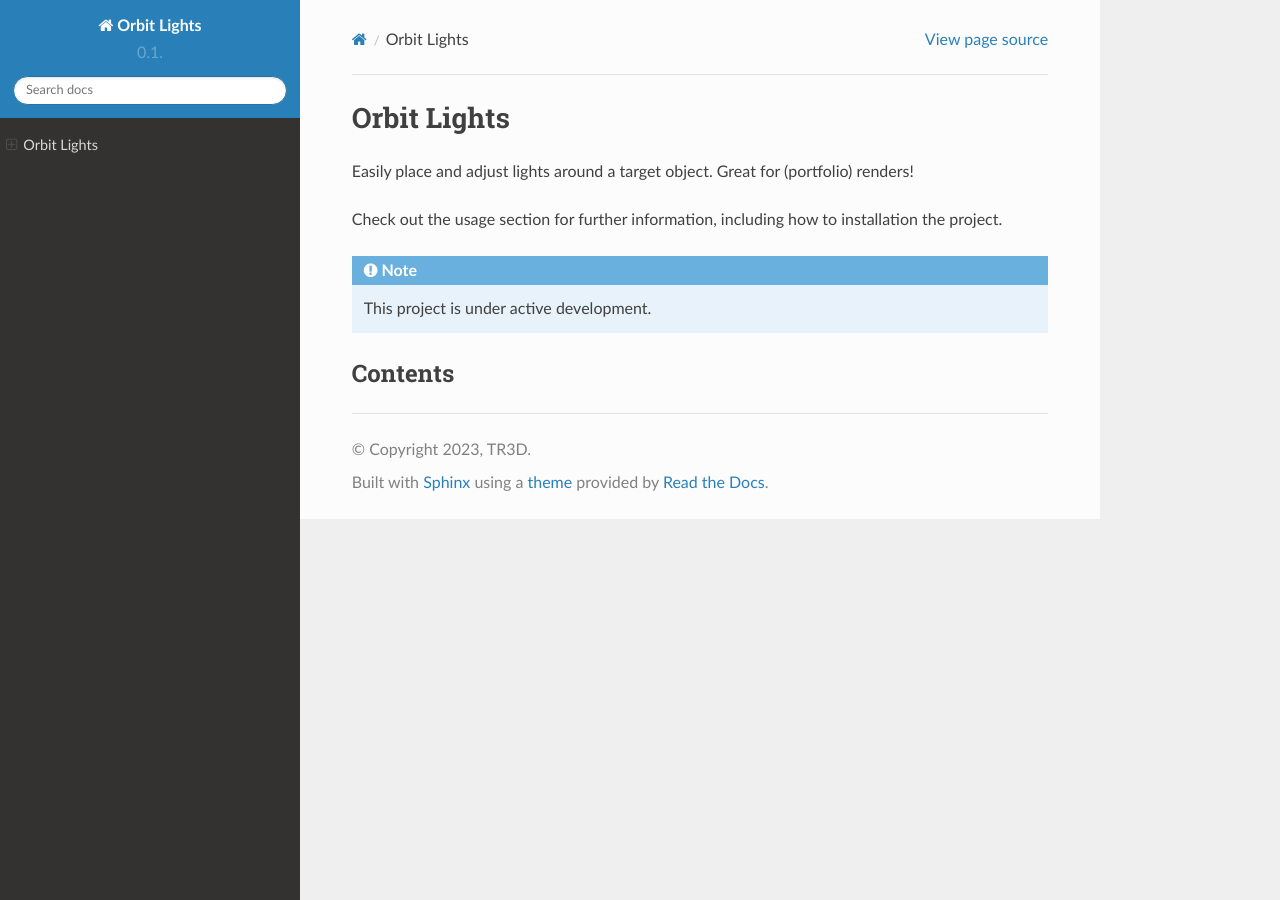
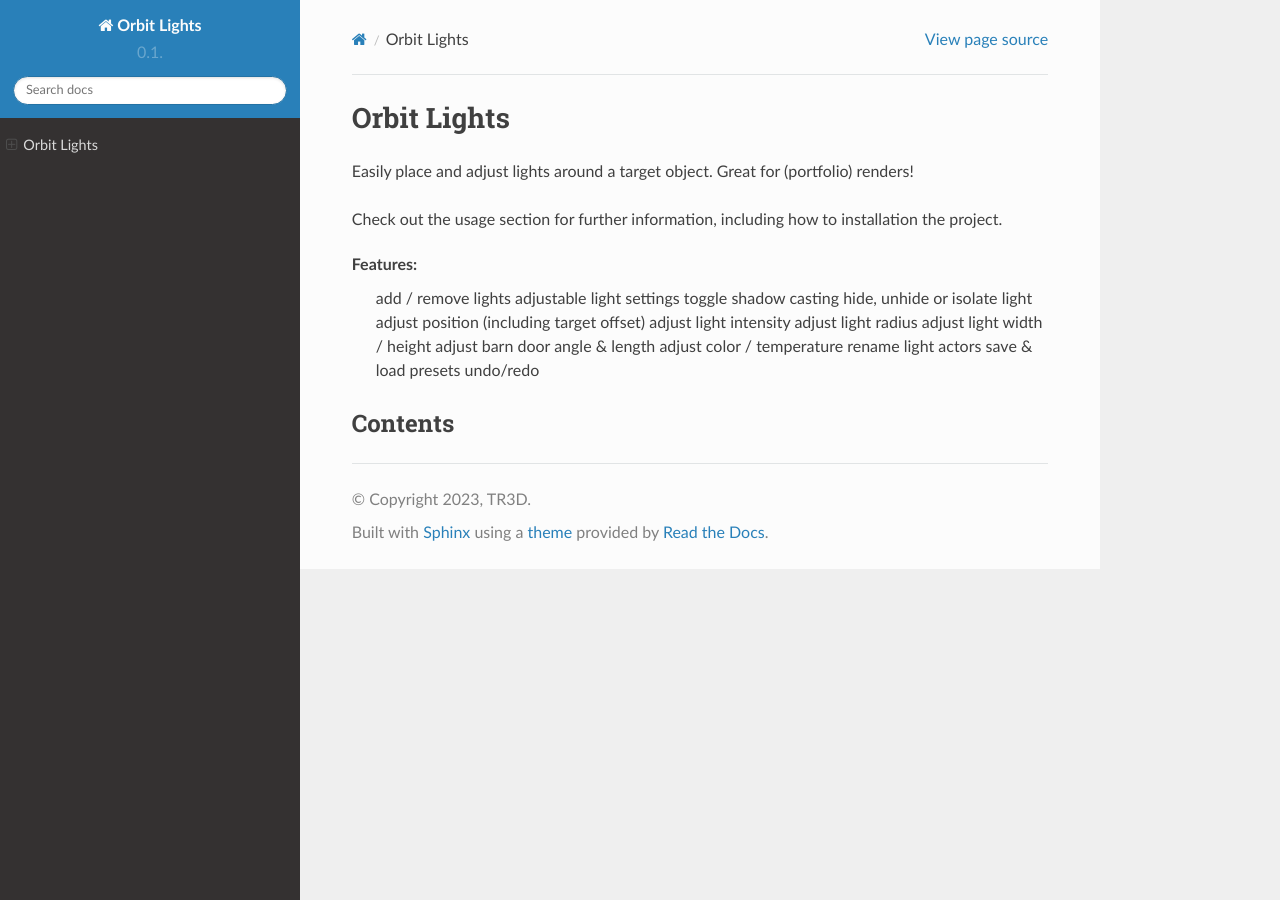
Before and after one commit to TR3D/OrbitLightsDocs, a Sphinx documentation site: the page built from docs/source/index.rst, in a window 1280 px wide. Built offline with Sphinx 7.4.7 and the Read the Docs theme 2.0.0, drawn with Linux system fonts in a browser that asks for light colours; pages that are not in the unit, such as notebooks, are missing from menus.

Commit message:
Update index.rst

```diff
--- a/docs/source/index.rst
+++ b/docs/source/index.rst
@@ -6,9 +6,20 @@ Easily place and adjust lights around a target object. Great for (portfolio) ren
 Check out the :doc:`usage` section for further information, including
 how to :ref:`installation` the project.
 
-.. note::
-
-   This project is under active development.
+Features:
+   add / remove lights
+   adjustable light settings
+   toggle shadow casting
+   hide, unhide or isolate light
+   adjust position (including target offset)
+   adjust light intensity
+   adjust light radius
+   adjust light width / height
+   adjust barn door angle & length
+   adjust color / temperature
+   rename light actors
+   save & load presets
+   undo/redo
 
 Contents
 --------
```
